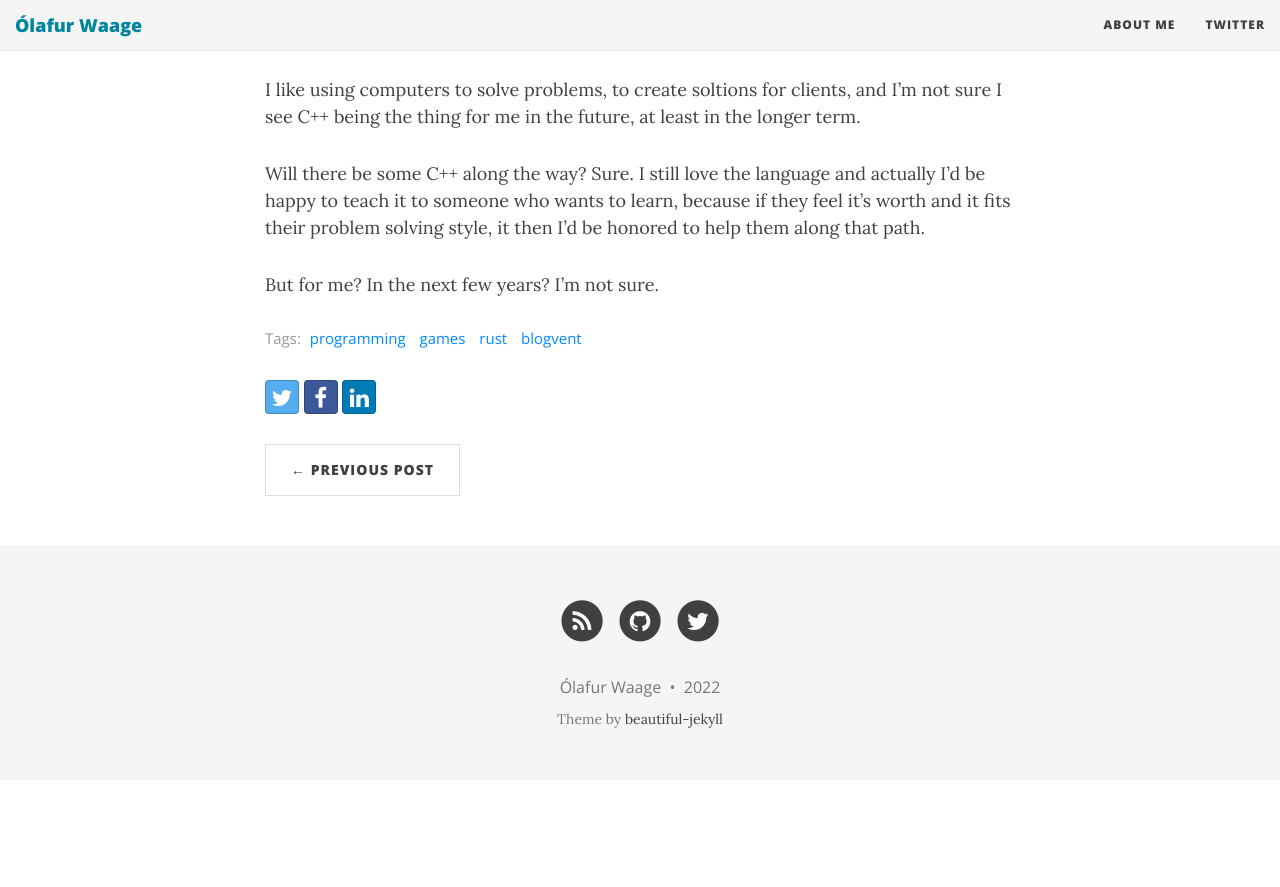
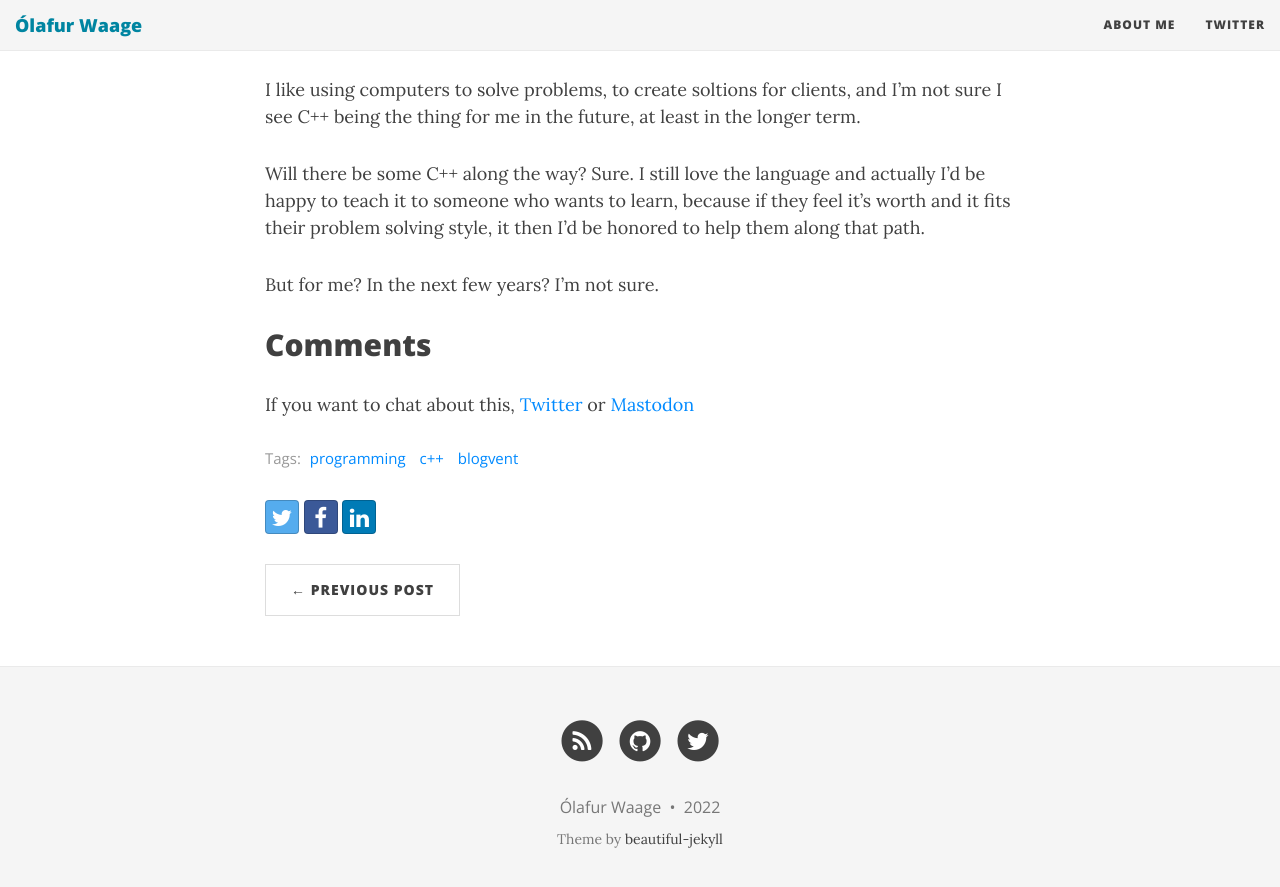
Before and after one commit to olafurw/olafurw.github.io, a Jekyll site: the page built from _posts/2022-12-29-my-cpp-future.md, in a window 1280 px wide and 900 px high, scrolled down 1413 px. Shown: the top 887 px of the window. Built offline with Jekyll 4.4.1, drawn with Linux system fonts in a browser that asks for light colours; nearby versions of some CDN libraries; before the commit the page ends 2193 px from its top, so only the background shows below that.

Commit message:
cpp future comments

```diff
--- a/_posts/2022-12-29-my-cpp-future.md
+++ b/_posts/2022-12-29-my-cpp-future.md
@@ -1,7 +1,7 @@
 ---
 layout: post
 title: Blogvent 29 - My C++ Future
-tags: [programming, games, rust, blogvent]
+tags: [programming, c++, blogvent]
 comments: false
 ---
 
@@ -40,3 +40,7 @@
 Will there be some C++ along the way? Sure. I still love the language and actually I'd be happy to teach it to someone who wants to learn, because if they feel it's worth and it fits their problem solving style, it then I'd be honored to help them along that path.
 
 But for me? In the next few years? I'm not sure.
+
+## Comments
+
+If you want to chat about this, [Twitter](https://twitter.com/olafurw/status/1608587370189967362) or [Mastodon](https://mastodon.social/@olafurw/109599267191358485)
```
